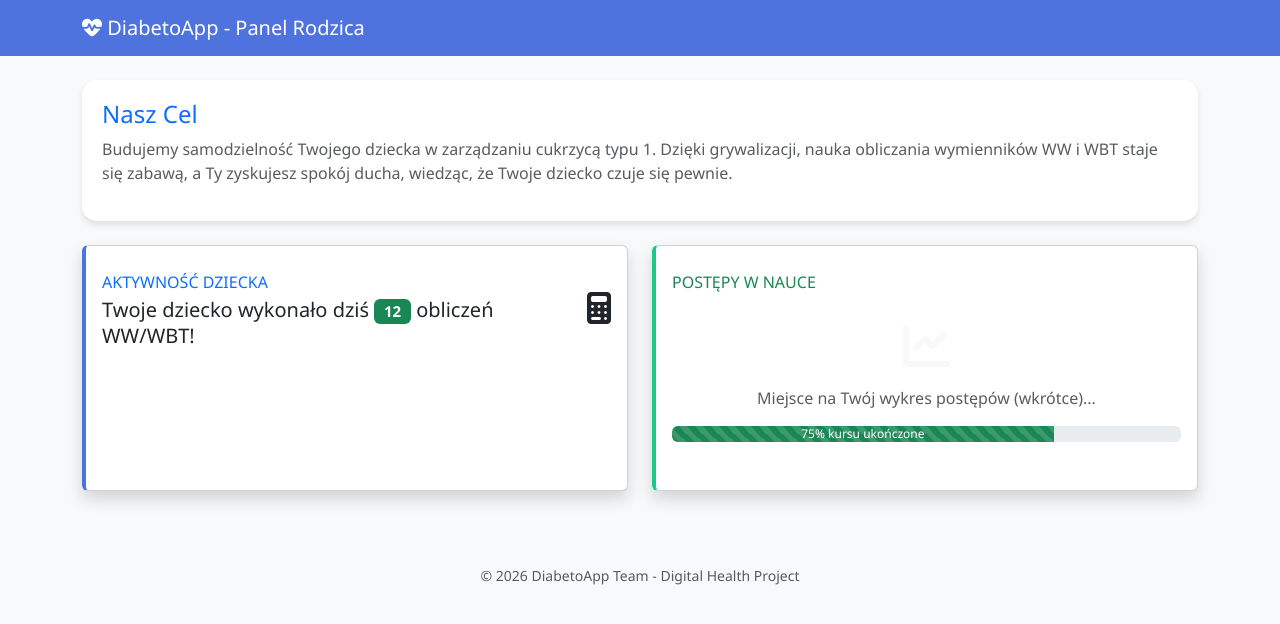
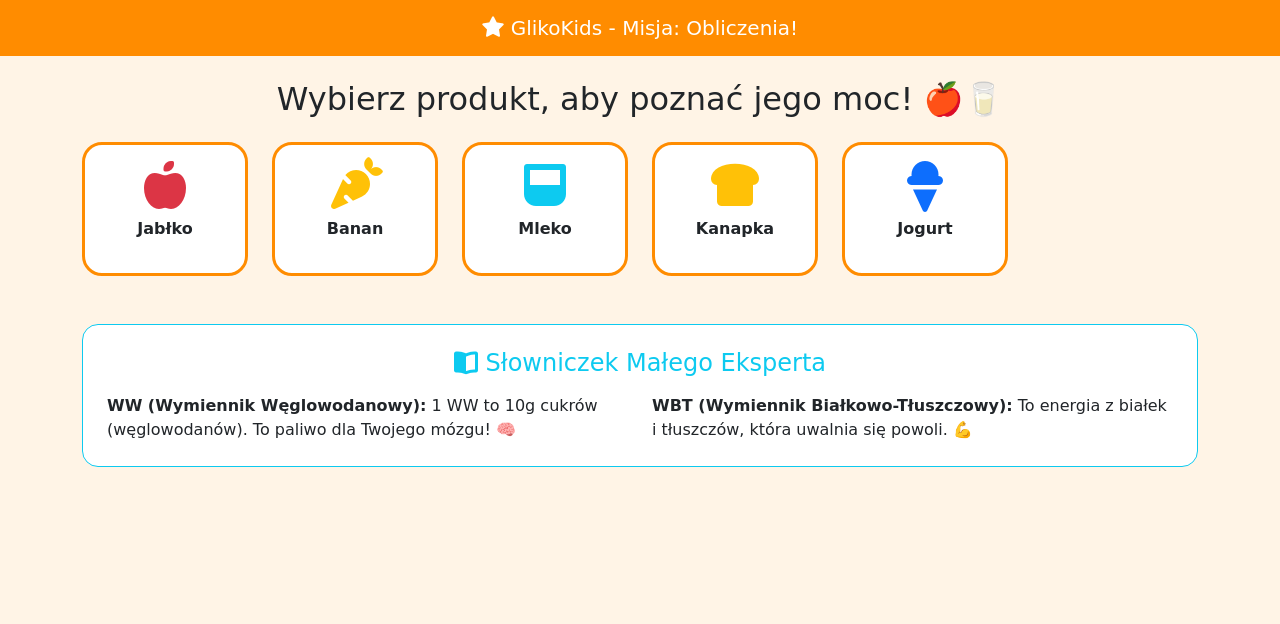
Before and after one commit to sylwiag01/Projekt_grupowy, a Flask app: page / in a window 1280 px wide. Shown: the top 624 px of the page. Run offline with Flask 3, Linux system fonts and the light colour scheme.

Commit message:
Dodano interaktywny panel dziecka GlikoKids z obliczeniami WW/WBT

```diff
--- a/app.py
+++ b/app.py
@@ -2,10 +2,15 @@ from flask import Flask, render_template
 
 app = Flask(__name__)
 
+# Strona Rodzica (Strona główna)
+@app.route('/rodzic')
+def rodzic():
+    return render_template('rodzic.html')
+
+# Strona Dziecka
 @app.route('/')
-def home():
-    # To polecenie szuka pliku rodzic.html w folderze 'templates'
-    return render_template('rodzic.html')
+def dziecko():
+    return render_template('dziecko.html')
 
 if __name__ == '__main__':
     app.run(debug=True)
--- /dev/null
+++ b/templates/dziecko.html
@@ -0,0 +1,103 @@
+<!DOCTYPE html>
+<html lang="pl">
+<head>
+    <meta charset="UTF-8">
+    <meta name="viewport" content="width=device-width, initial-scale=1.0">
+    <title>Panel Dziecka - GlikoKids</title>
+    <link href="https://cdn.jsdelivr.net/npm/bootstrap@5.3.0/dist/css/bootstrap.min.css" rel="stylesheet">
+    <link rel="stylesheet" href="https://cdnjs.cloudflare.com/ajax/libs/font-awesome/6.0.0/all.min.css">
+    <style>
+        body { background-color: #fff4e6; font-family: 'Comic Sans MS', cursive, sans-serif; }
+        .navbar { background-color: #ff8c00; }
+        .product-card {
+            border: 3px solid #ff8c00;
+            border-radius: 20px;
+            transition: transform 0.2s;
+            cursor: pointer;
+            background: white;
+        }
+        .product-card:hover { transform: scale(1.05); background-color: #fff9f2; }
+        .result-box {
+            background-color: #ff8c00;
+            color: white;
+            border-radius: 15px;
+            padding: 20px;
+            display: none; /* Ukryte na start */
+            font-size: 1.4rem;
+        }
+    </style>
+</head>
+<body>
+
+    <nav class="navbar navbar-dark mb-4">
+        <div class="container text-center">
+            <a class="navbar-brand mx-auto" href="#"><i class="fas fa-star"></i> GlikoKids - Misja: Obliczenia!</a>
+        </div>
+    </nav>
+
+    <div class="container text-center">
+        <h2 class="mb-4">Wybierz produkt, aby poznać jego moc! 🍎🥛</h2>
+
+        <div class="row g-4 mb-5">
+            <div class="col-6 col-md-4 col-lg-2">
+                <div class="product-card p-3" onclick="showCalc('Jabłko', 1, 0)">
+                    <i class="fas fa-apple-alt fa-3x mb-2 text-danger"></i>
+                    <p class="fw-bold">Jabłko</p>
+                </div>
+            </div>
+            <div class="col-6 col-md-4 col-lg-2">
+                <div class="product-card p-3" onclick="showCalc('Banan', 2.2, 0.1)">
+                    <i class="fas fa-carrot fa-3x mb-2 text-warning"></i> <p class="fw-bold">Banan</p>
+                </div>
+            </div>
+            <div class="col-6 col-md-4 col-lg-2">
+                <div class="product-card p-3" onclick="showCalc('Szklanka Mleka', 1, 0.8)">
+                    <i class="fas fa-glass-whiskey fa-3x mb-2 text-info"></i>
+                    <p class="fw-bold">Mleko</p>
+                </div>
+            </div>
+            <div class="col-6 col-md-4 col-lg-2">
+                <div class="product-card p-3" onclick="showCalc('Kanapka', 2.5, 0.6)">
+                    <i class="fas fa-bread-slice fa-3x mb-2 text-warning"></i>
+                    <p class="fw-bold">Kanapka</p>
+                </div>
+            </div>
+            <div class="col-6 col-md-4 col-lg-2">
+                <div class="product-card p-3" onclick="showCalc('Jogurt', 0.8, 0.4)">
+                    <i class="fas fa-ice-cream fa-3x mb-2 text-primary"></i>
+                    <p class="fw-bold">Jogurt</p>
+                </div>
+            </div>
+        </div>
+
+        <div id="result" class="result-box shadow-lg animate__animated animate__fadeIn">
+            <h3 id="product-name"></h3>
+            <p id="product-values"></p>
+        </div>
+
+        <div class="mt-5 p-4 bg-white rounded-4 border border-info">
+            <h4 class="text-info"><i class="fas fa-book-open"></i> Słowniczek Małego Eksperta</h4>
+            <div class="row text-start mt-3">
+                <div class="col-md-6">
+                    <strong>WW (Wymiennik Węglowodanowy):</strong> 1 WW to 10g cukrów (węglowodanów). To paliwo dla Twojego mózgu! 🧠
+                </div>
+                <div class="col-md-6">
+                    <strong>WBT (Wymiennik Białkowo-Tłuszczowy):</strong> To energia z białek i tłuszczów, która uwalnia się powoli. 💪
+                </div>
+            </div>
+        </div>
+    </div>
+
+    <script>
+        function showCalc(name, ww, wbt) {
+            document.getElementById('result').style.display = 'block';
+            document.getElementById('product-name').innerText = "Wybrano: " + name;
+            document.getElementById('product-values').innerText = "Ten produkt ma " + ww + " WW i " + wbt + " WBT.";
+
+            // Scroll do wyniku
+            document.getElementById('result').scrollIntoView({ behavior: 'smooth' });
+        }
+    </script>
+
+</body>
+</html>
--- a/templates/rodzic.html
+++ b/templates/rodzic.html
@@ -17,7 +17,7 @@
 
     <nav class="navbar navbar-dark mb-4">
         <div class="container">
-            <a class="navbar-brand" href="#"><i class="fas fa-heartbeat"></i> DiabetoApp - Panel Rodzica</a>
+            <a class="navbar-brand" href="#"><i class="fas fa-heartbeat"></i> GlikoKids - Panel Rodzica</a>
         </div>
     </nav>
 
@@ -69,7 +69,7 @@
         </div>
 
         <footer class="text-center mt-5 text-muted">
-            <small>&copy; 2026 DiabetoApp Team - Digital Health Project</small>
+            <small>&copy; 2026 GlikoKids Team - Digital Health Project</small>
         </footer>
     </div>
 
```
